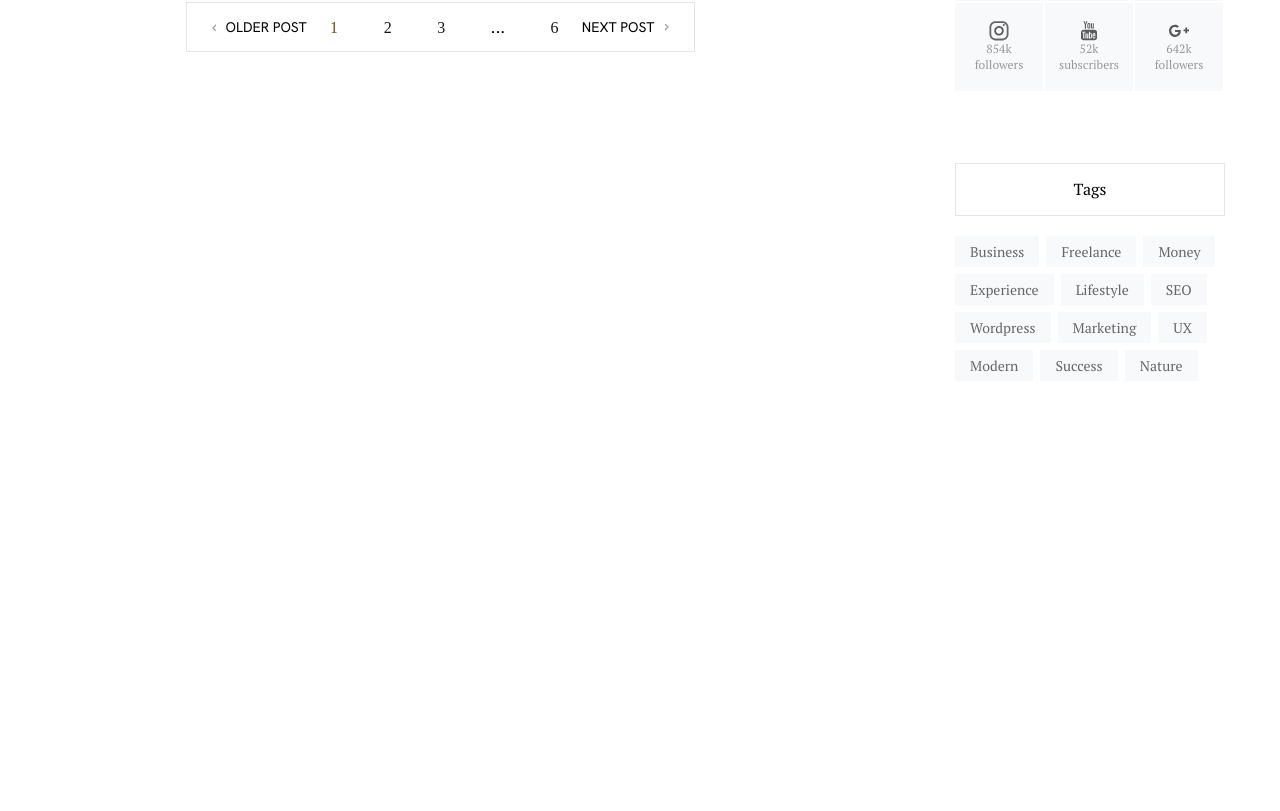
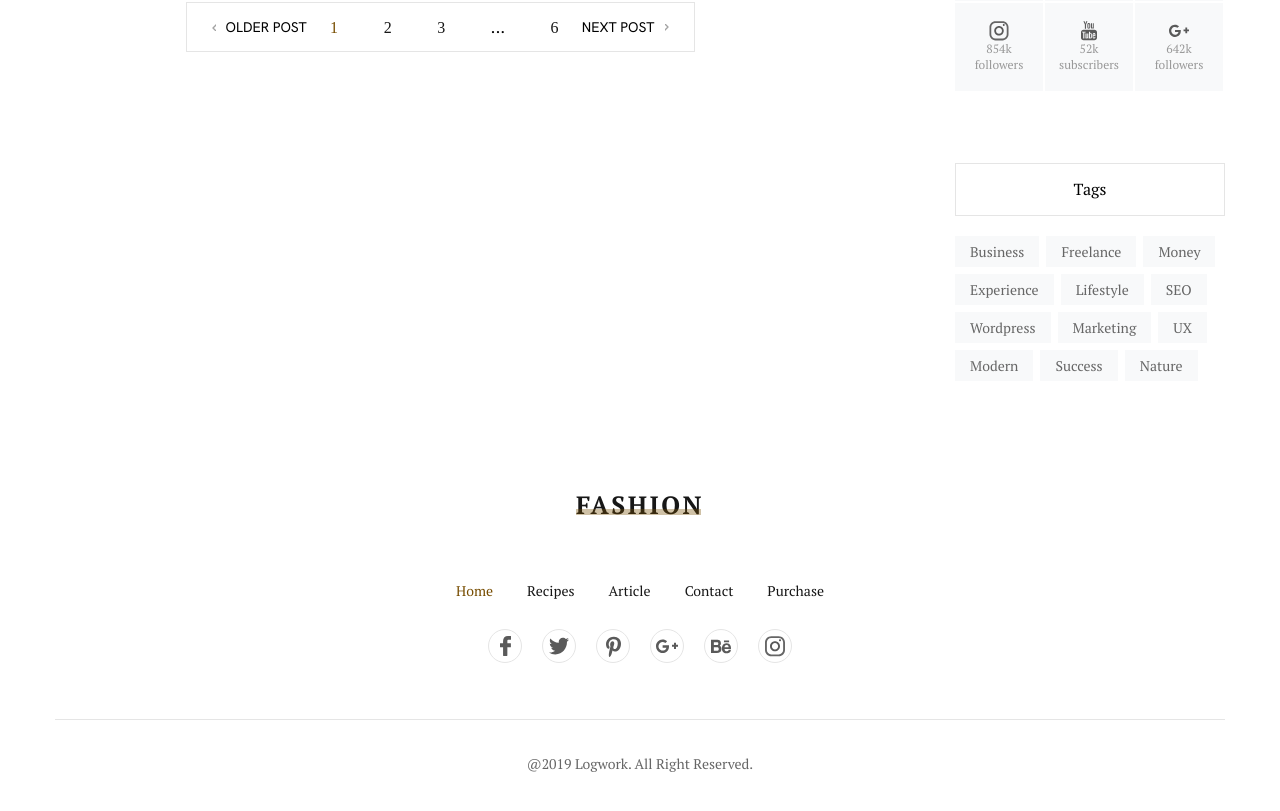
Before and after one commit to lordwebkit/emi-dev, a Vue app: page / in a window 1280 px wide. Shown: the part 3030-3841 px from the top of the page. Before the commit the page ends 3518 px from the top, so only its background shows below. Built offline with nearby package versions, Linux system fonts and the light colour scheme.

Commit message:
Add footer, formating components

```diff
--- a/src/App.vue
+++ b/src/App.vue
@@ -25,6 +25,7 @@ let links = ref([
     to: '/purchase'
   }
 ])
+const socialList = ref(['facebook', 'twitter', 'pinterest', 'google', 'behance', 'instagram'])
 
 function changePage(text) {
   linkActive.value = text
@@ -34,7 +35,7 @@ function changePage(text) {
 
 <template>
   <header class="header header-row">
-    <span class="header__logo">fashion</span>
+    <span class="header__logo logo">fashion</span>
     <nav class="header__nav">
       <router-link
         v-for="link in links"
@@ -49,16 +50,65 @@ function changePage(text) {
     </nav>
   </header>
   <RouterView />
+  <footer class="footer">
+    <div class="footer__inner container">
+      <span class="footer__logo logo">fashion</span>
+      <nav class="footer__nav">
+        <router-link
+          v-for="link in links"
+          :key="link"
+          :to="link.to"
+          class="footer__link"
+          :class="{ 'footer__link--active': linkActive === link.text }"
+          @click="changePage(link.text)"
+        >
+          {{ link.text }}
+        </router-link>
+      </nav>
+      <ul class="footer__social">
+        <li class="footer__social-item" v-for="social in socialList" :key="social">
+          <img
+            class="footer__social-icon"
+            :src="`src/assets/icon/social/${social}.svg`"
+            alt="social icon"
+          />
+        </li>
+      </ul>
+      <span class="footer__br"></span>
+      <p class="footer__copyright">@2019 Logwork. All Right Reserved.</p>
+    </div>
+  </footer>
 </template>
 
-<style lang="scss">
+<style lang="scss" scoped>
 .header {
   display: flex;
   justify-content: space-between;
   align-items: center;
   padding: 15px 80px 19px 80px;
 
-  &__logo {
+  &__nav {
+    width: 368px;
+    display: flex;
+    justify-content: space-between;
+    align-items: center;
+  }
+
+  &__link {
+    font-family: 'PT Serif';
+    font-style: normal;
+    font-weight: 400;
+    font-size: 14px;
+    line-height: 19px;
+    color: var(--black-color);
+
+    &--active {
+      color: var(--gold-color);
+    }
+  }
+}
+
+.logo {
   font-family: 'PT Serif';
   font-style: normal;
   font-weight: 700;
@@ -83,11 +133,16 @@ function changePage(text) {
   }
 }
 
+.footer {
+  text-align: center;
+
   &__nav {
     width: 368px;
     display: flex;
     justify-content: space-between;
     align-items: center;
+    margin: 0 auto;
+    margin-top: 60px;
   }
 
   &__link {
@@ -102,5 +157,41 @@ function changePage(text) {
       color: var(--gold-color);
     }
   }
+
+  &__social {
+    width: 304px;
+    height: 34px;
+    margin: 0 auto;
+    display: flex;
+    justify-content: space-between;
+    margin-top: 29px;
+    margin-bottom: 40px;
+  }
+
+  &__social-item {
+    width: 34px;
+    height: 34px;
+    border: 1px solid #e5e5e5;
+    border-radius: 50%;
+    display: flex;
+    justify-content: center;
+    align-items: center;
+  }
+
+  &__br {
+    width: 100%;
+    height: 1px;
+    background-color: #e5e5e5;
+    display: inline-block;
+  }
+
+  &__copyright {
+    text-align: center;
+    font-size: 14px;
+    line-height: 18px;
+    color: #666666;
+    margin-top: 30px;
+    margin-bottom: 226px;
+  }
 }
 </style>
--- a/src/components/HomeAside.vue
+++ b/src/components/HomeAside.vue
@@ -3,8 +3,8 @@ import HomeAboutAuthor from './HomeAboutAuthor.vue'
 import HomeFeaturedPosts from './HomeFeaturedPosts.vue'
 import HomeCategories from './HomeCategories.vue'
 import HBtn from './HBtn.vue'
-import HomeSocial from './HomeSocial.vue';
-import HomeTags from './HomeTags.vue';
+import HomeSocial from './HomeSocial.vue'
+import HomeTags from './HomeTags.vue'
 </script>
 <template>
   <div class="aside">
--- a/src/components/HomeSocial.vue
+++ b/src/components/HomeSocial.vue
@@ -15,7 +15,7 @@ const socialList = ref([
 <template>
   <div class="social">
     <span class="social__item" v-for="social in socialList" :key="social">
-      <img class="social__icon" :src="`src/assets/icon/social/${social.icon}.svg`" alt="">
+      <img class="social__icon" :src="`src/assets/icon/social/${social.icon}.svg`" alt="" />
       <p class="social__quantity">{{ social.quantity }}</p>
       <p class="social__activity">{{ social.activity }}</p>
     </span>
@@ -31,7 +31,7 @@ const socialList = ref([
     width: 88px;
     height: 88px;
     display: flex;
-    background-color: #F8F9FA;
+    background-color: #f8f9fa;
     flex-direction: column;
     justify-content: center;
     align-items: center;
--- a/src/components/HomeTags.vue
+++ b/src/components/HomeTags.vue
@@ -1,6 +1,19 @@
 <script setup>
 import { ref } from 'vue'
-const tags = ref(['Business', 'Freelance', 'Money', 'Experience', 'Lifestyle', 'SEO', 'Wordpress', 'Marketing', 'UX', 'Modern', 'Success', 'Nature'])
+const tags = ref([
+  'Business',
+  'Freelance',
+  'Money',
+  'Experience',
+  'Lifestyle',
+  'SEO',
+  'Wordpress',
+  'Marketing',
+  'UX',
+  'Modern',
+  'Success',
+  'Nature'
+])
 </script>
 <template>
   <ul class="tags">
@@ -18,7 +31,7 @@ const tags = ref(['Business', 'Freelance', 'Money', 'Experience', 'Lifestyle', '
     font-size: 14px;
     line-height: 19px;
     color: #666666;
-    background-color: #F8F9FA;
+    background-color: #f8f9fa;
     margin-right: 7px;
     margin-bottom: 7px;
   }
```
Lines whose indentation alone changed are shown as unchanged.
